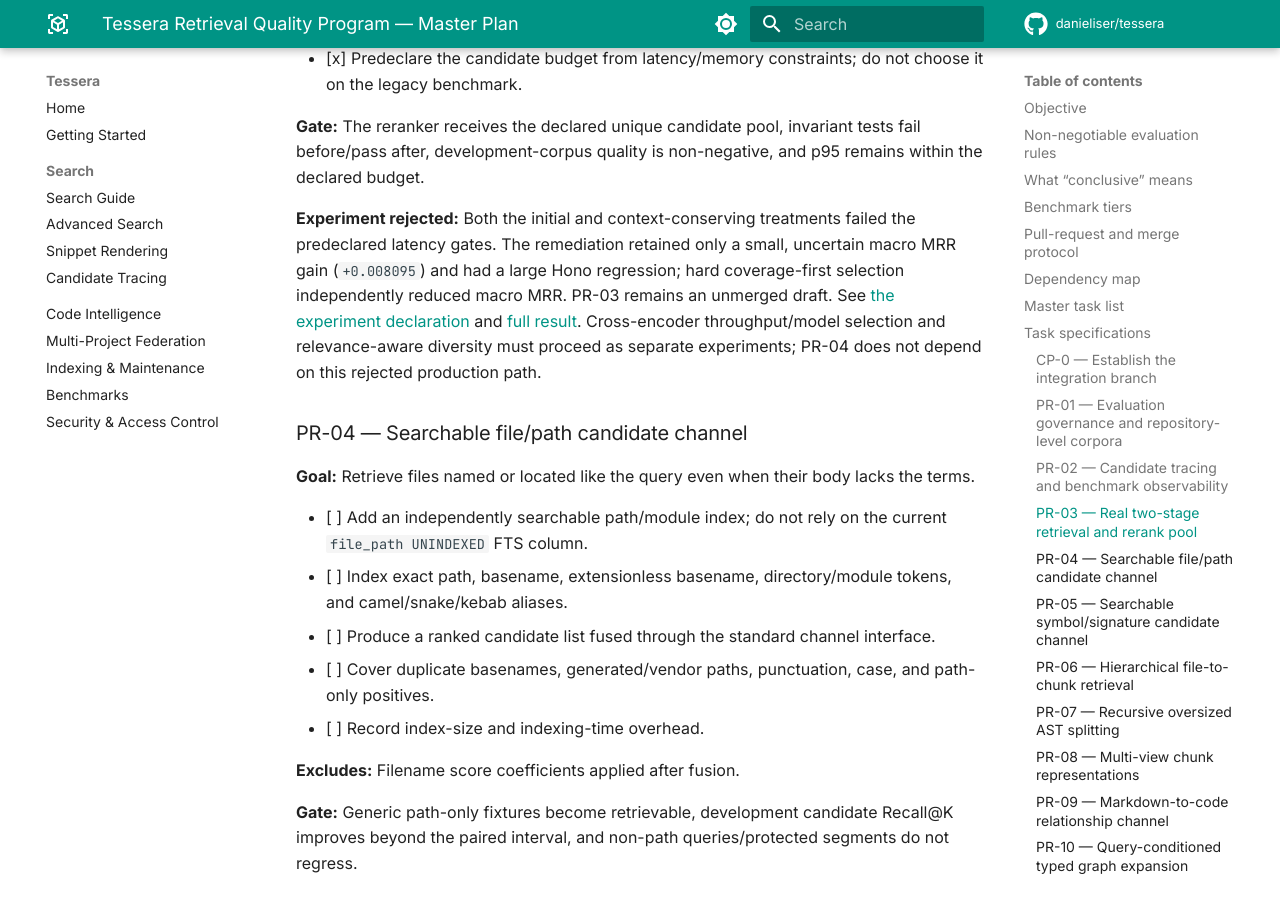
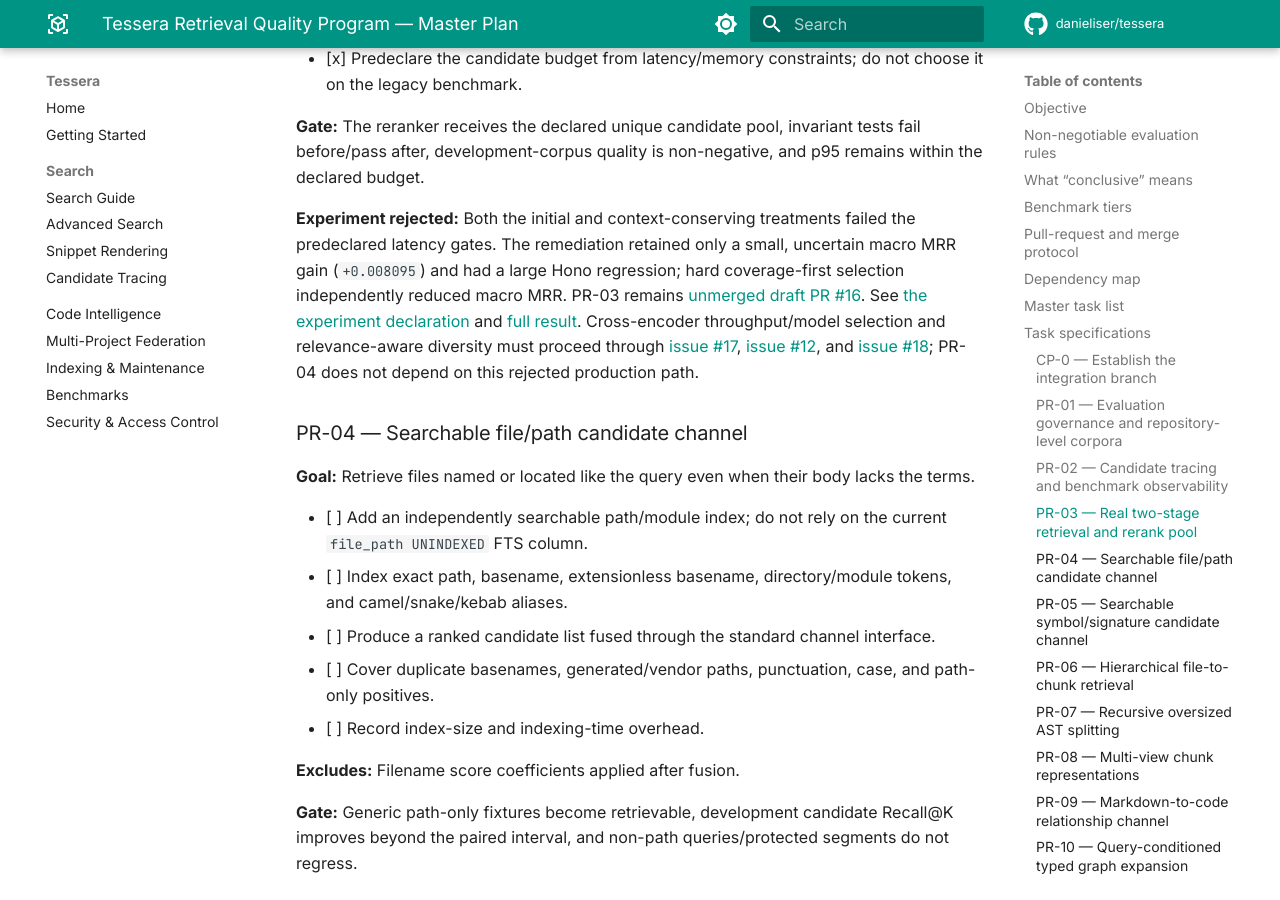
Before and after one commit to danieliser/tessera, an MkDocs documentation site: the page built from docs/plans/retrieval-quality-master-plan/PLAN.md, in a window 1280 px wide and 900 px high, scrolled down 7952 px. Built offline with MkDocs 1.6.1 and Material for MkDocs 9.7.7, drawn with Linux system fonts in a browser that asks for light colours; comment, search, counter and statistics services are not loaded.

Commit message:
Link two-stage retrieval follow-up issues

```diff
--- a/docs/plans/retrieval-quality-master-plan/PLAN.md
+++ b/docs/plans/retrieval-quality-master-plan/PLAN.md
@@ -188,12 +188,15 @@ tests, lint, and strict docs. See
 **Experiment rejected:** Both the initial and context-conserving treatments
 failed the predeclared latency gates. The remediation retained only a small,
 uncertain macro MRR gain (`+0.008095`) and had a large Hono regression; hard
-coverage-first selection independently reduced macro MRR. PR-03 remains an
-unmerged draft. See
+coverage-first selection independently reduced macro MRR. PR-03 remains
+[unmerged draft PR #16](https://github.com/danieliser/tessera/pull/16). See
 [the experiment declaration](PR-03.md) and
 [full result](../../benchmark-two-stage-retrieval-2026-07-14.md). Cross-encoder
-throughput/model selection and relevance-aware diversity must proceed as
-separate experiments; PR-04 does not depend on this rejected production path.
+throughput/model selection and relevance-aware diversity must proceed through
+[issue #17](https://github.com/danieliser/tessera/issues/17),
+[issue #12](https://github.com/danieliser/tessera/issues/12), and
+[issue #18](https://github.com/danieliser/tessera/issues/18); PR-04 does not
+depend on this rejected production path.
 
 ### PR-04 — Searchable file/path candidate channel
 
```
Also changed, not shown: docs/benchmark-two-stage-retrieval-2026-07-14.md (+5 -1 lines), docs/plans/retrieval-quality-master-plan/PR-03.md (+4 -1 lines).
